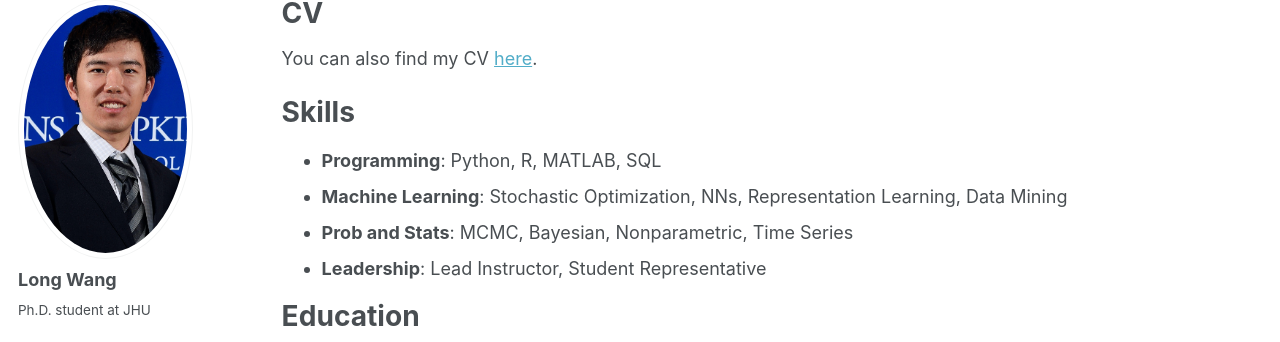
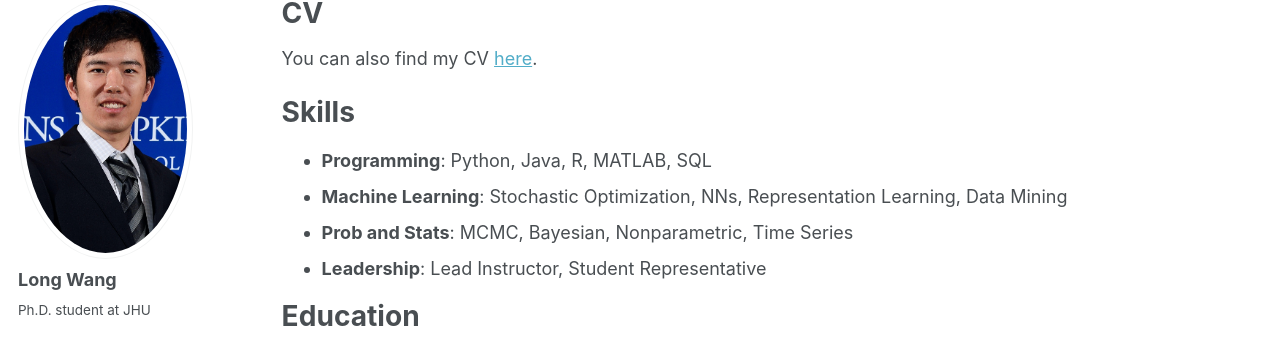
Before and after one commit to longwang-jhu/longwang-jhu.github.io, a Jekyll site: the page built from _pages/cv.md, in a window 1280 px wide and 900 px high. Shown: the part 119-461 px from the top of the window. Built offline with Jekyll 4.4.1, drawn with Linux system fonts in a browser that asks for light colours.

Commit message:
update cv

```diff
--- a/_pages/cv.md
+++ b/_pages/cv.md
@@ -14,7 +14,7 @@ You can also find my CV <a href="https://longwang-jhu.github.io/files/CV - Long
 Skills
 ======
 <ul>
-  <li><b>Programming</b>: Python, R, MATLAB, SQL</li>
+  <li><b>Programming</b>: Python, Java, R, MATLAB, SQL</li>
   <li><b>Machine Learning</b>: Stochastic Optimization, NNs, Representation Learning, Data Mining</li>
   <li><b>Prob and Stats</b>: MCMC, Bayesian, Nonparametric, Time Series</li>
   <li><b>Leadership</b>: Lead Instructor, Student Representative</li>
```
Also changed, not shown: 1 other file.
